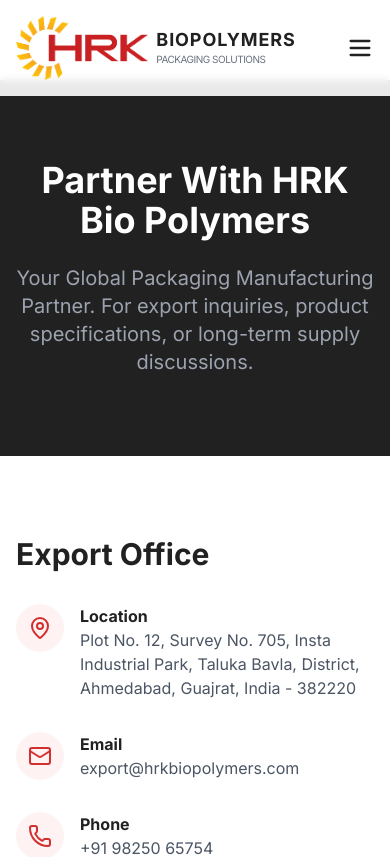
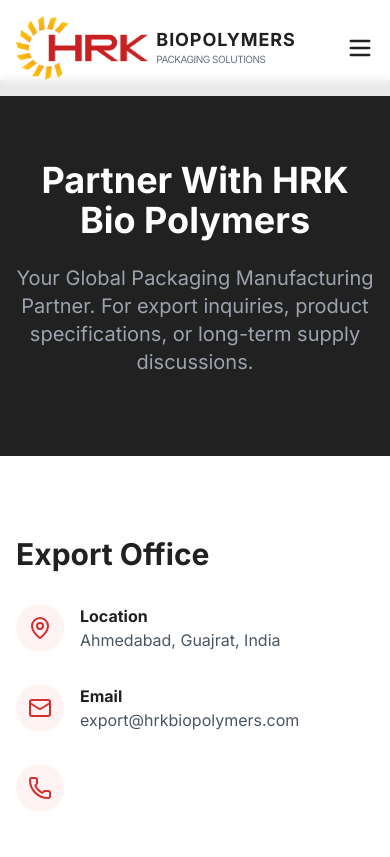
Before and after one commit to dharmeshbafna/hrk-bio, a React (Vite) app: page /#/contact in a window 390 px wide. Shown: the top 857 px of the page. Built offline with nearby package versions, Linux system fonts and the light colour scheme.

Commit message:
Refine contact information in Contact.tsx
Updated the contact location and commented out the phone section.

```diff
--- a/pages/Contact.tsx
+++ b/pages/Contact.tsx
@@ -40,8 +40,7 @@ const Contact: React.FC = () => {
                     </div>
                     <div>
                       <h4 className="font-bold text-dark">Location</h4>
-                      <p className="text-gray-600">Plot No. 12, Survey No. 705, Insta Industrial Park, Taluka Bavla,
-District, Ahmedabad, Guajrat, India - 382220 </p>
+                      <p className="text-gray-600">Ahmedabad, Guajrat, India</p>
                     </div>
                   </div>
                   <div className="flex items-start space-x-4">
@@ -57,10 +56,10 @@ District, Ahmedabad, Guajrat, India - 382220 </p>
                     <div className="bg-red-50 p-3 rounded-full text-primary">
                       <Phone size={24} />
                     </div>
-                    <div>
+                    {/* <div>
                       <h4 className="font-bold text-dark">Phone</h4>
                       <p className="text-gray-600">+91 98250 65754</p>
-                    </div>
+                    </div> */}
                   </div>
                 </div>
               </div>
```
